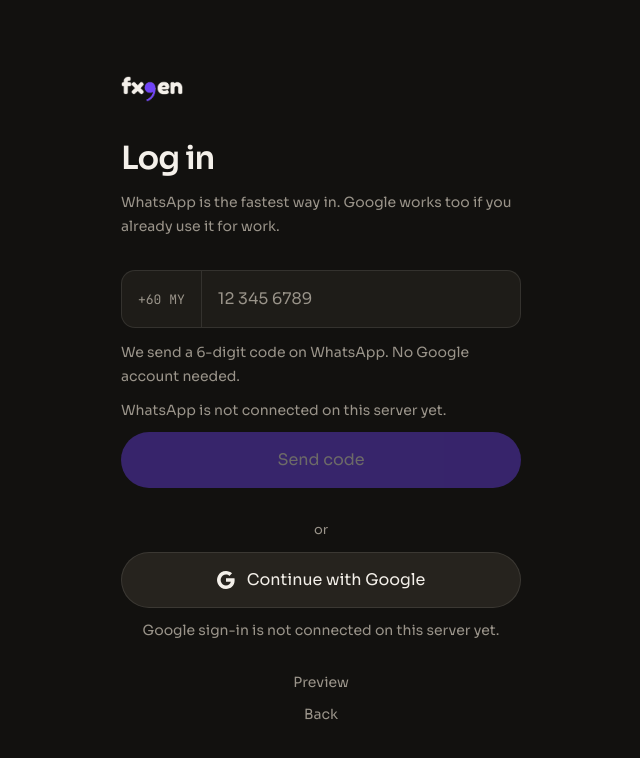
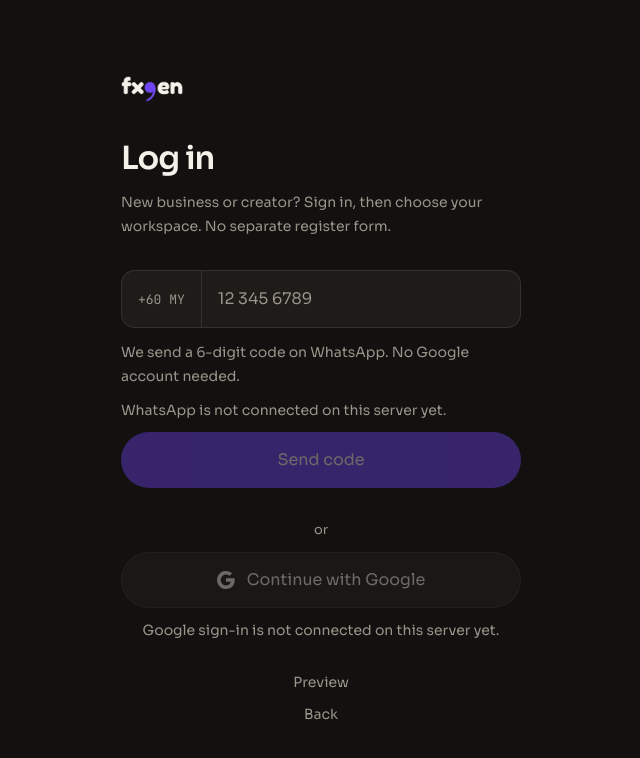
Before and after one commit to Xaptrone/haola, a Next.js app: page /login in a window 1280 px wide. Shown: the top 758 px of the page, without its empty margins (319-959 px from the left). Built offline with nearby package versions, Linux system fonts and the light colour scheme; no server answers.

Commit message:
Say new users sign in, then pick a workspace.
Disable Google on login when OAuth is not configured so the button
does not fail into a dead state.

Co-authored-by: Xaptrone <Xaptrone@users.noreply.github.com>

```diff
--- a/src/app/login/page.tsx
+++ b/src/app/login/page.tsx
@@ -38,8 +38,8 @@ export default async function LoginPage({
         Log in
       </h1>
       <p className="mt-2 text-sm leading-6 text-muted">
-        WhatsApp is the fastest way in. Google works too if you already use it
-        for work.
+        New business or creator? Sign in, then choose your workspace. No
+        separate register form.
       </p>
       {errorCopy ? (
         <p className="mt-4 text-sm text-rose">{errorCopy}</p>
--- a/src/components/auth/GoogleButton.tsx
+++ b/src/components/auth/GoogleButton.tsx
@@ -7,16 +7,19 @@ export function GoogleButton({
   callbackUrl,
   label = "Continue with Google",
   variant = "primary",
+  disabled = false,
 }: {
   callbackUrl: string;
   label?: string;
   variant?: "primary" | "ghost" | "quiet";
+  disabled?: boolean;
 }) {
   return (
     <Button
       type="button"
       variant={variant}
       className="min-h-14 w-full gap-3"
+      disabled={disabled}
       onClick={() => signIn("google", { callbackUrl })}
     >
       <GoogleMark />
--- a/src/components/auth/WhatsAppLogin.tsx
+++ b/src/components/auth/WhatsAppLogin.tsx
@@ -122,7 +122,11 @@ export function WhatsAppLogin({
           </form>
           <div className="mt-8">
             <p className="mb-3 text-center text-[13px] text-muted">or</p>
-            <GoogleButton variant="ghost" callbackUrl={callbackUrl} />
+            <GoogleButton
+              variant="ghost"
+              callbackUrl={callbackUrl}
+              disabled={!googleConfigured}
+            />
             {!googleConfigured ? (
               <p className="mt-3 text-center text-sm text-muted">
                 Google sign-in is not connected on this server yet.
```
